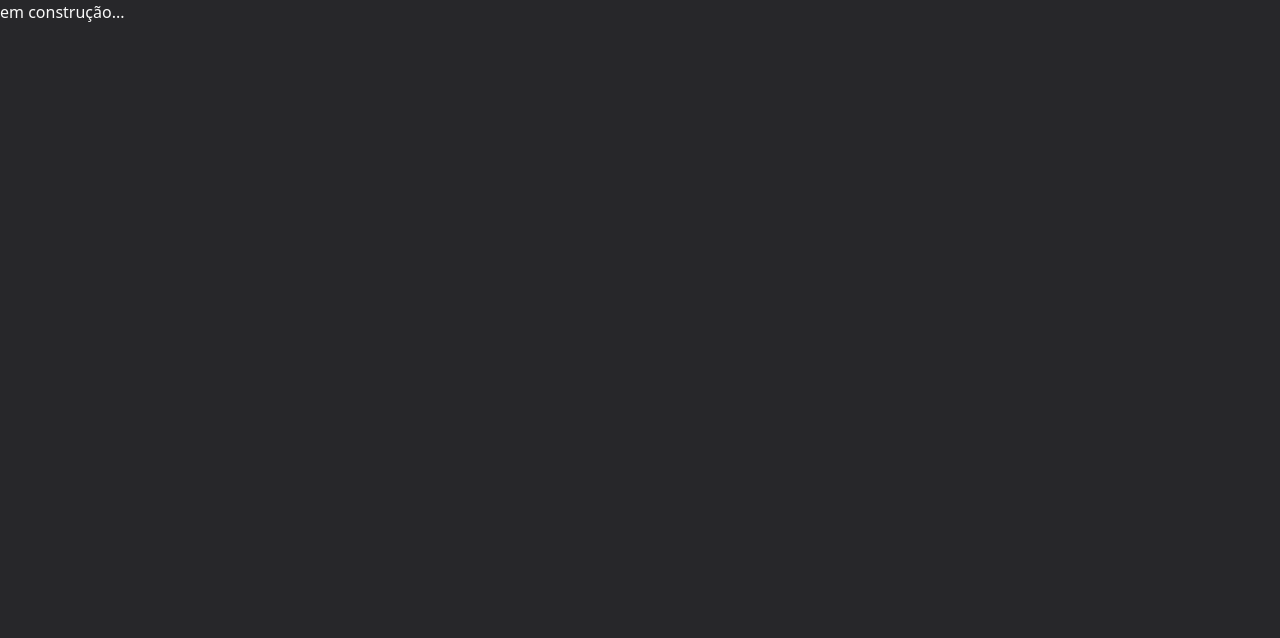
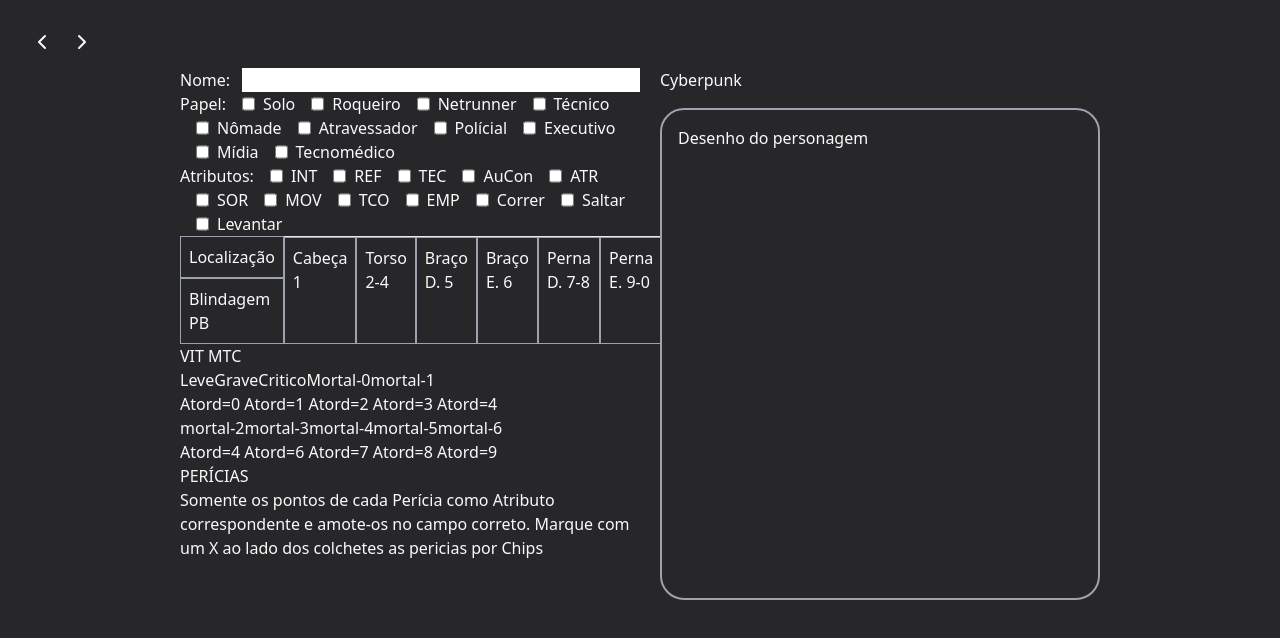
Before and after one commit to rodrigueslucas062/spotify-interface, a Next.js app: page /personagem in a window 1280 px wide. Shown: the top 638 px of the page. Built offline with nearby package versions, Linux system fonts and the light colour scheme.

Commit message:
feat: Componente de criação de ficha

```diff
--- a/components/ficha/Ficha.jsx
+++ b/components/ficha/Ficha.jsx
@@ -1,9 +1,88 @@
+import { atributos, classes, criarDivsComAtributos, criarDivsComClasses } from "../../utils/ficha/classes";
+import NavButton from "../../utils/navegacao/NavButton"
 
 const Ficha = () => {
-    return(
-        <div>
-            <span>em construção...</span>
-        </div>
+    const papeis = criarDivsComClasses(classes)
+    const atributo = criarDivsComAtributos(atributos)
+
+    return (
+        <form action="" className="py-12 mx-40">
+            <div className="d-flex flex gap-5 p-5">
+                <div className="w-1/2">
+                    <div className="flex gap-3">
+                        <span>Nome:</span>
+                        <input type="text" className="w-full" />
+                    </div>
+                    <div className="flex flex-wrap space-x-4">
+                        <span>Papel:</span>
+                        {papeis}
+                    </div>
+                    <div className="flex flex-wrap space-x-4">
+                        <span>Atributos:</span>
+                        {atributo}
+                    </div>
+                    <div className="flex">
+                        <div>
+                            <div className="flex flex-col border border-gray-400 p-2">
+                                <span>Localização</span>
+                            </div>
+                            <div className="flex flex-col border border-gray-400 p-2">
+                                <span>Blindagem PB</span>
+                            </div>
+                        </div>
+                        <div className="flex flex-col">
+                            <div className="flex h-full border-t">
+                                <span className="border border-gray-400 p-2">Cabeça 1</span>
+                                <span className="border border-gray-400 p-2">Torso 2-4</span>
+                                <span className="border border-gray-400 p-2">Braço D. 5</span>
+                                <span className="border border-gray-400 p-2">Braço E. 6</span>
+                                <span className="border border-gray-400 p-2">Perna D. 7-8</span>
+                                <span className="border border-gray-400 p-2">Perna E. 9-0</span>
+                            </div>
+                        </div>
+                    </div>
+                    <div>
+                        <div>
+                            <span>VIT</span> <span>MTC</span>
+                        </div>
+                        <div>
+                            <span>Leve</span>
+                            <span>Grave</span>
+                            <span>Critico</span>
+                            <span>Mortal-0</span>
+                            <span>mortal-1</span>
+                        </div>
+                        <div>
+                            <p>Atord=0 Atord=1 Atord=2 Atord=3 Atord=4</p>
+                        </div>
+                        <div>
+                            <span>mortal-2</span>
+                            <span>mortal-3</span>
+                            <span>mortal-4</span>
+                            <span>mortal-5</span>
+                            <span>mortal-6</span>
+                        </div>
+                        <div>
+                            <p>Atord=4 Atord=6 Atord=7 Atord=8 Atord=9</p>
+                        </div>
+                        <div>
+                            <span>PERÍCIAS</span>
+                            <p>Somente os pontos de cada Perícia como Atributo correspondente e amote-os no campo correto. Marque com um X ao lado dos colchetes as pericias por Chips</p>
+                        </div>
+                    </div>
+                </div>
+                <div className="w-1/2 space-y-4">
+                    <h6>Cyberpunk</h6>
+                    <div className="h-full border-2 rounded-3xl border-gray-400 p-4 ">
+                        <h3>Desenho do personagem</h3>
+                    </div>
+                </div>
+            </div>
+            <div className='p-3' style={{ position: 'absolute', top: '10px', left: '10px' }}>
+                <NavButton />
+            </div>
+        </form>
+
     )
 }
 
--- /dev/null
+++ b/utils/ficha/classes.js
@@ -0,0 +1,22 @@
+const classes = ["Solo", "Roqueiro", "Netrunner", "Técnico", "Nômade", "Atravessador", "Polícial", "Executivo", "Mídia", "Tecnomédico"]
+const atributos = ["INT", "REF", "TEC", "AuCon", "ATR", "SOR", "MOV", "TCO", "EMP", "Correr", "Saltar", "Levantar"]
+
+function criarDivsComClasses(arrayDeDados) {
+    return arrayDeDados.map((item, index) => (
+        <div className="flex gap-2" key={index}>
+            <input type="checkbox" />
+            <span>{item}</span>
+        </div>
+    ));
+}
+
+function criarDivsComAtributos(arrayDeDados) {
+    return arrayDeDados.map((item, index) => (
+        <div className="flex gap-2" key={index}>
+            <input type="checkbox" />
+            <span>{item}</span>
+        </div>
+    ));
+}
+
+export { classes, atributos, criarDivsComClasses,  criarDivsComAtributos};
```
